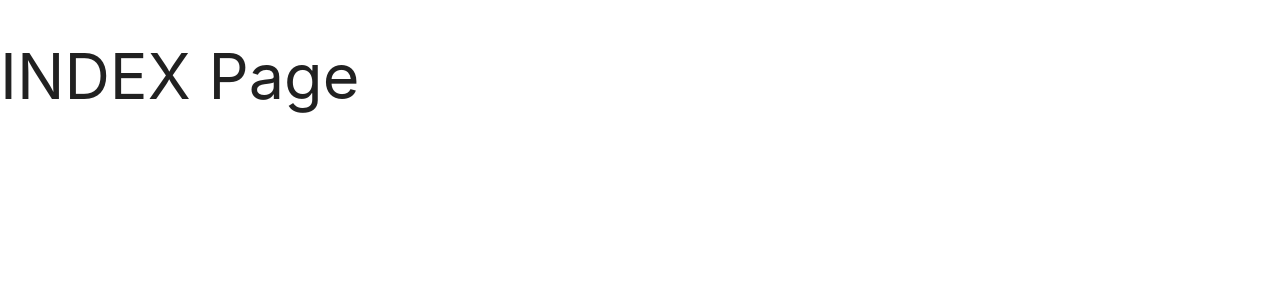
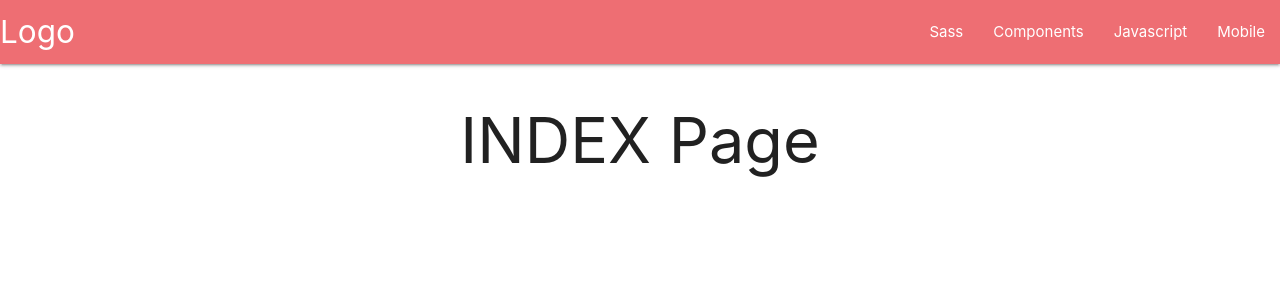
Before and after one commit to zahidtdx61/portfolio, a Django app: page / in a window 1280 px wide. Shown: the top 300 px of the page. Run offline with Django 5.2, Linux system fonts and the light colour scheme.

Commit message:
added mobile compitable navbar

```diff
--- a/main/views.py
+++ b/main/views.py
@@ -2,7 +2,7 @@ from django.shortcuts import render
 
 # Create your views here.
 def index(request):
-    title = 'home'
+    title = 'Home'
     context = {'title': title}
 
     return render(request, 'main/index.html', context)
--- a/templates/main/base.html
+++ b/templates/main/base.html
@@ -6,9 +6,9 @@
     <meta charset="UTF-8">
     <meta name="viewport" content="width=device-width, initial-scale=1.0">
     <title>{{ title }}</title>
+    <link href="https://fonts.googleapis.com/icon?family=Material+Icons" rel="stylesheet">
     <link rel="stylesheet" type="text/css" href="{% static 'css\materialize.min.css' %}">
-    <script src="{% static 'js\materialize.min.js' %}"></script>
-    {% block script %} {% endblock %}
+    {% block stylesheet %} {% endblock %}
 </head>
 
 <body>
@@ -17,5 +17,9 @@
     {% block content %} {% endblock %}
 
     {% include 'main/__footer.html' %}
+
+    <script src="{% static 'js\materialize.min.js' %}"></script>
+
+    {% block script %} {% endblock %}
 </body>
 </html>
--- a/templates/main/index.html
+++ b/templates/main/index.html
@@ -1,7 +1,20 @@
 {% extends 'main/base.html' %}
 
 {% block content %}
-    <h1>
+{% include 'main/navbar.html' %}
+<div class="container">
+    <h1 class="center-align">
         INDEX Page
     </h1>
+</div>
 {% endblock %}
+
+{% block script %}
+    <script>
+        document.addEventListener('DOMContentLoaded', function() {
+            let elems = document.querySelectorAll('.sidenav');
+            let options = {edge: 'left'};
+            let instances = M.Sidenav.init(elems, options);
+        });
+    </script>
+{% endblock %}
--- /dev/null
+++ b/templates/main/navbar.html
@@ -0,0 +1,19 @@
+<nav>
+    <div class="nav-wrapper">
+        <a href="#!" class="brand-logo">Logo</a>
+        <a href="#" data-target="mobile-demo" class="sidenav-trigger"><i class="material-icons">menu</i></a>
+        <ul class="right hide-on-med-and-down">
+            <li><a href="sass.html">Sass</a></li>
+            <li><a href="badges.html">Components</a></li>
+            <li><a href="collapsible.html">Javascript</a></li>
+            <li><a href="mobile.html">Mobile</a></li>
+        </ul>
+    </div>
+</nav>
+
+<ul class="sidenav" id="mobile-demo">
+    <li><a href="sass.html">Sass</a></li>
+    <li><a href="badges.html">Components</a></li>
+    <li><a href="collapsible.html">Javascript</a></li>
+    <li><a href="mobile.html">Mobile</a></li>
+</ul>
```
